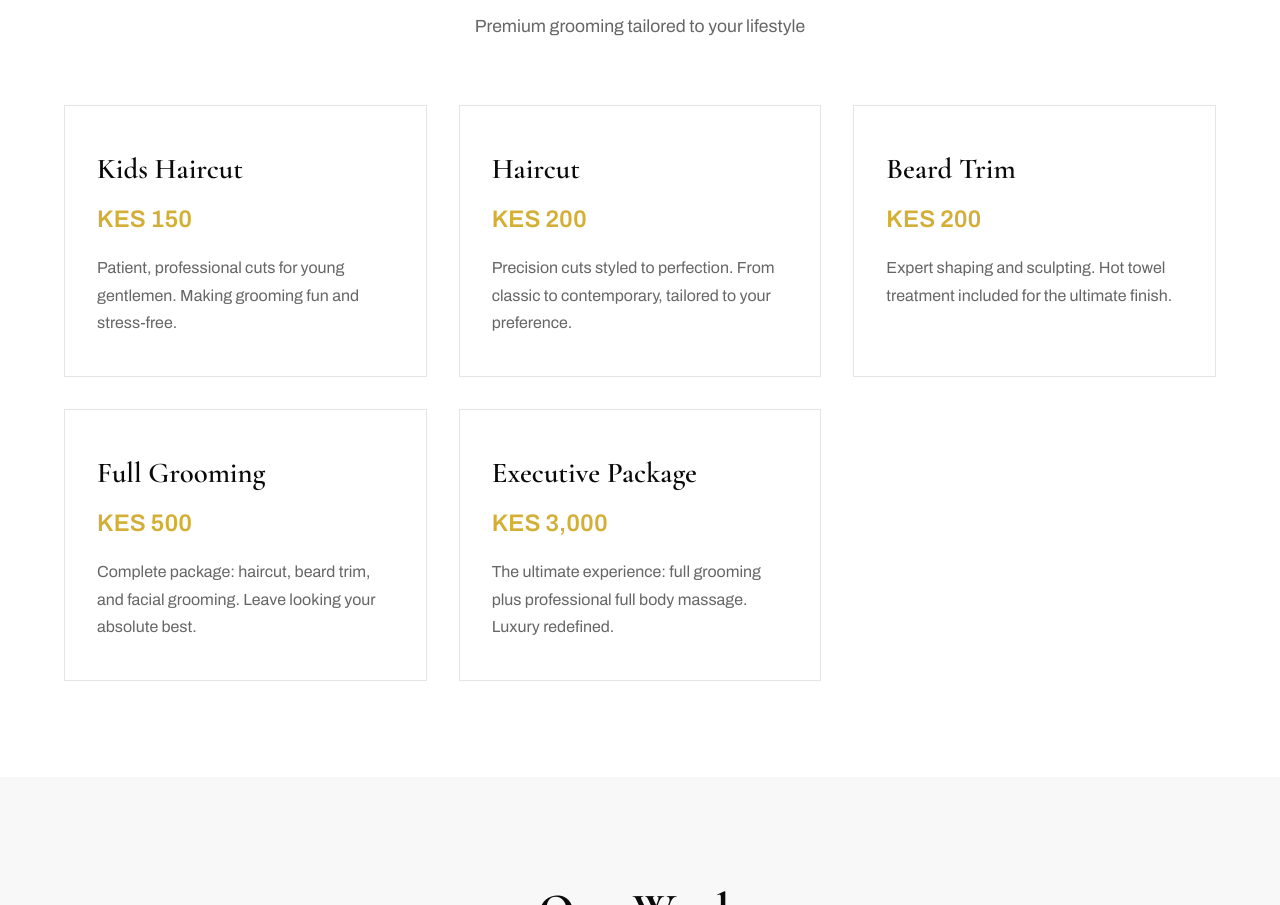
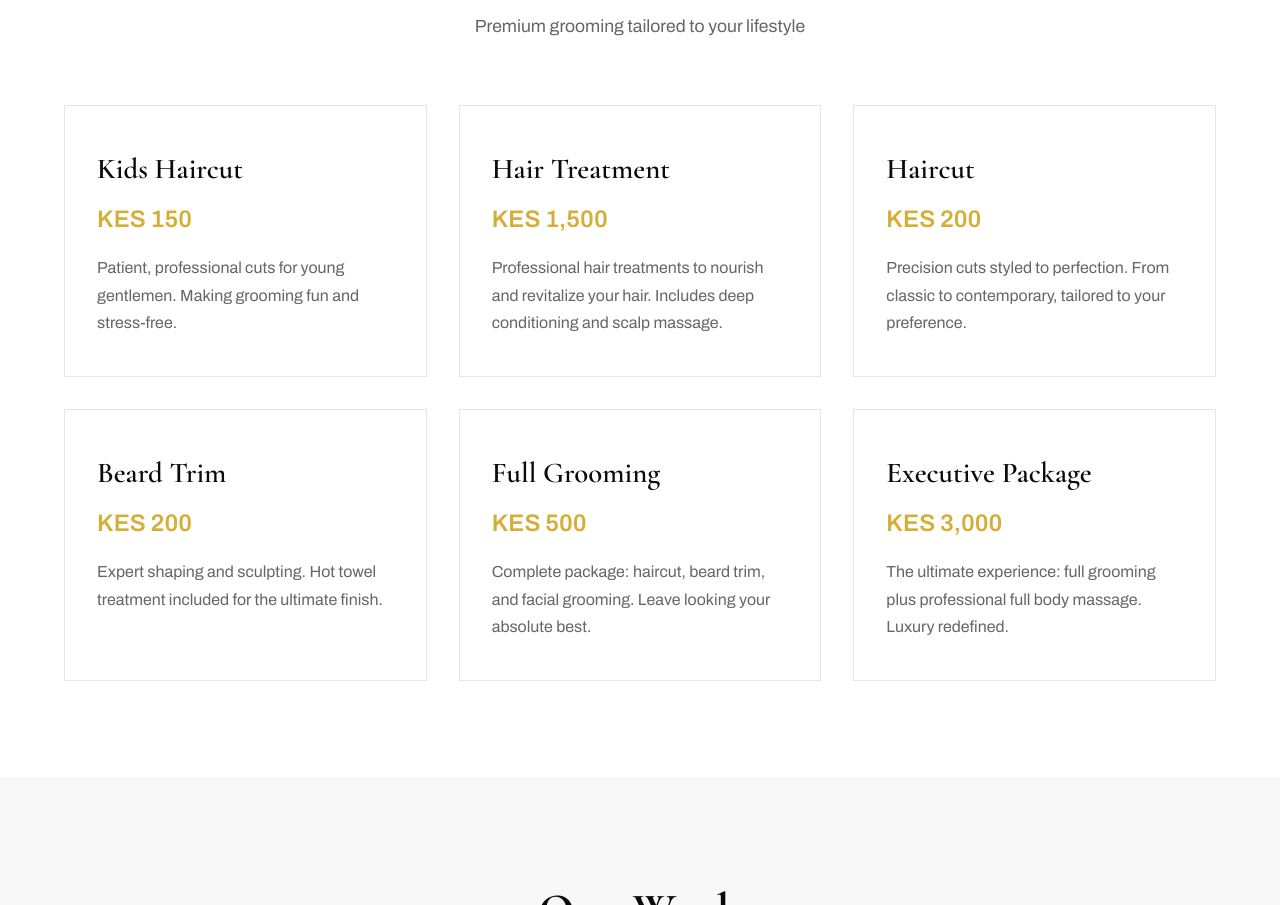
Before and after one commit to demde0/Malyn-barber-studio, a plain HTML site: page Malyn barber/index.html in a window 1280 px wide. Shown: the part 976-1881 px from the top of the page. Drawn offline with nearby package versions, Linux system fonts and the light colour scheme.

Commit message:
with 6 services atl

```diff
--- a/Malyn barber/index.html
+++ b/Malyn barber/index.html
@@ -554,6 +554,12 @@
                 </div>
 
                 <div class="service-card">
+                    <h3>Hair Treatment</h3>
+                    <div class="price">KES 1,500</div>
+                    <p>Professional hair treatments to nourish and revitalize your hair. Includes deep conditioning and scalp massage.</p>
+                </div>
+
+                <div class="service-card">
                     <h3>Haircut</h3>
                     <div class="price">KES 200</div>
                     <p>Precision cuts styled to perfection. From classic to contemporary, tailored to your preference.</p>
```
